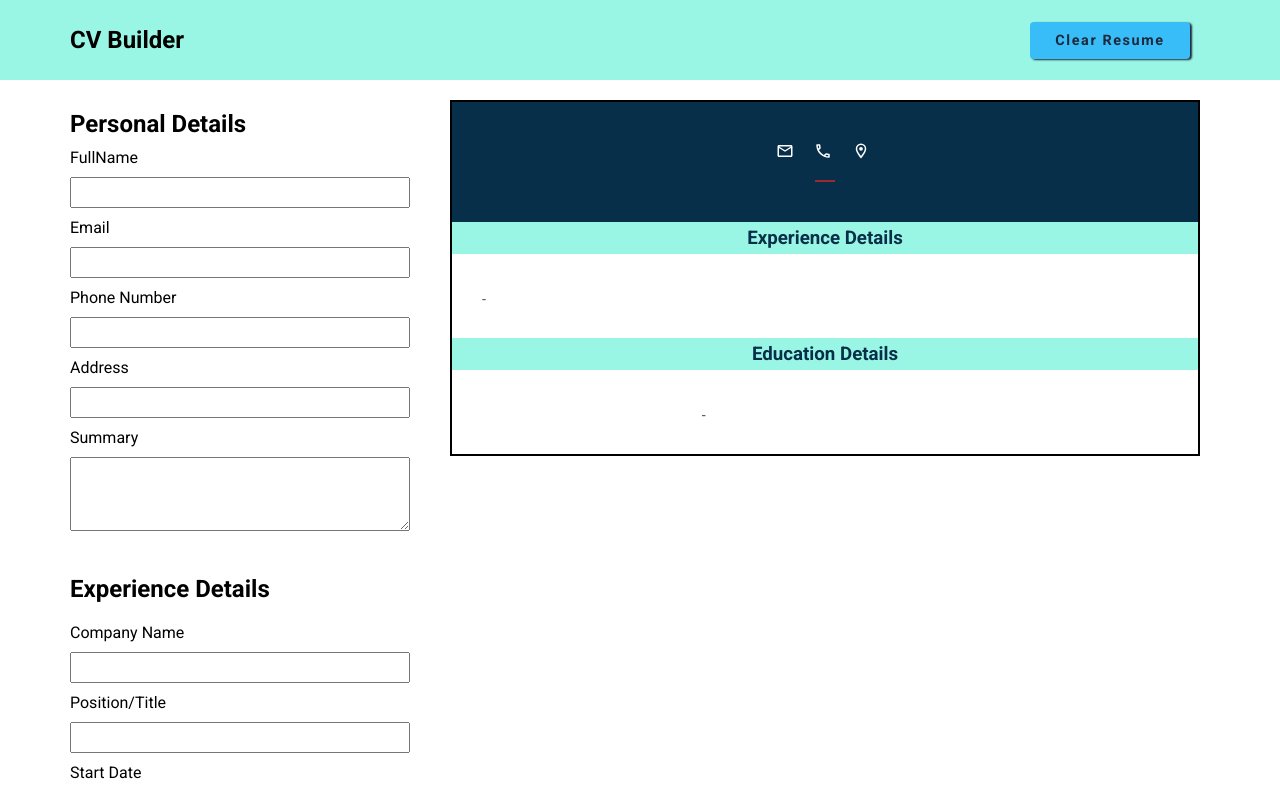
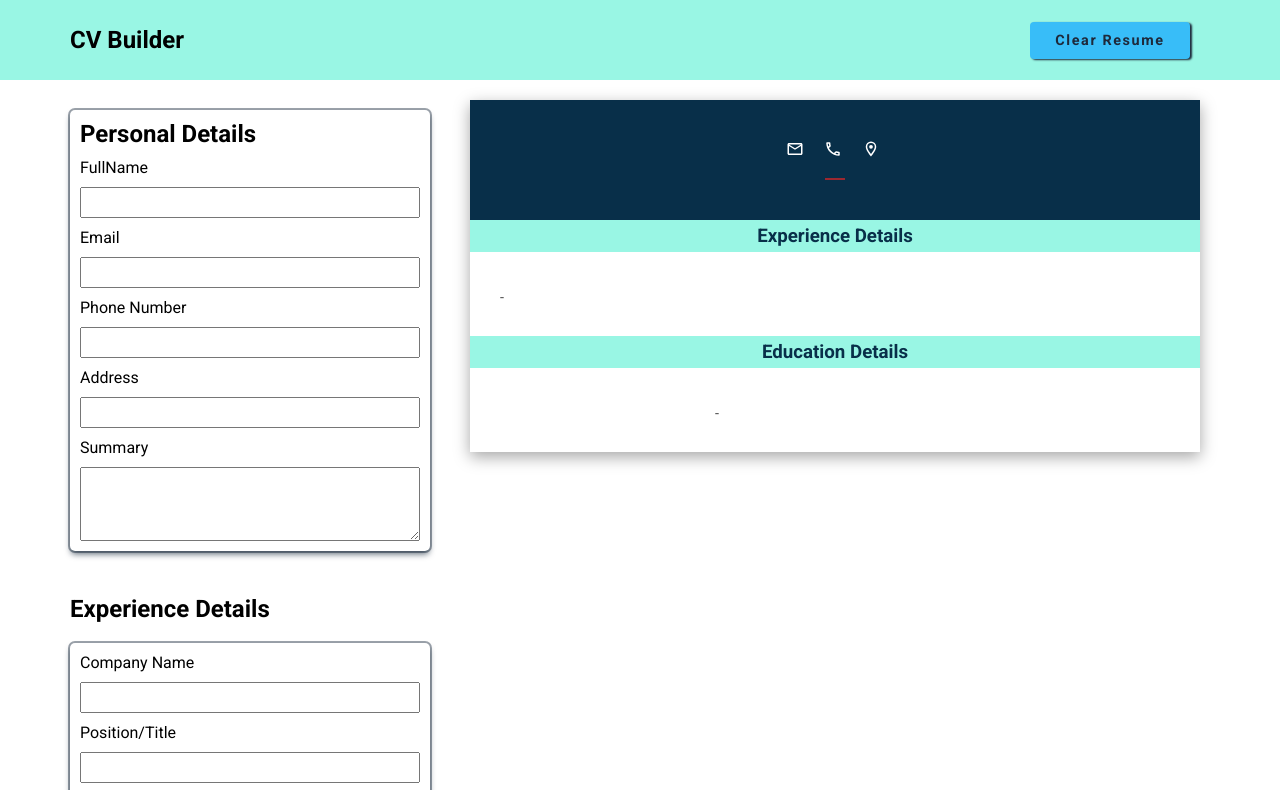
Before and after one commit to Amrit57/CV-Application, a React (Vite) app: page / in a window 1280 px wide. Shown: the top 790 px of the page. Built offline with nearby package versions, Linux system fonts and the light colour scheme.

Commit message:
Added box-shadows and styling to input fields.

```diff
--- a/src/styles/style.css
+++ b/src/styles/style.css
@@ -72,6 +72,11 @@
   flex-direction: column;
   margin: 20px 0px;
   gap: 10px;
+  padding: 10px;
+  border-radius: 5px;
+  box-shadow: rgba(6, 24, 44, 0.4) 0px 0px 0px 2px,
+    rgba(6, 24, 44, 0.65) 0px 4px 6px -1px,
+    rgba(255, 255, 255, 0.08) 0px 1px 0px inset;
 }
 .personal-info input,
 textarea,
@@ -81,10 +86,10 @@
   width: 340px;
 }
 .displayForm {
-  border: 2px solid black;
   width: 100%;
   height: 100%;
   margin: 10px;
+  box-shadow: rgba(0, 0, 0, 0.35) 0px 5px 15px;
 }
 .personal {
   background: var(--personal-bg);
@@ -94,6 +99,9 @@
   align-items: center;
   padding: 20px;
   color: white;
+}
+.personal h1{
+  font-size: 2rem;
 }
 .contact-details {
   display: flex;
```
